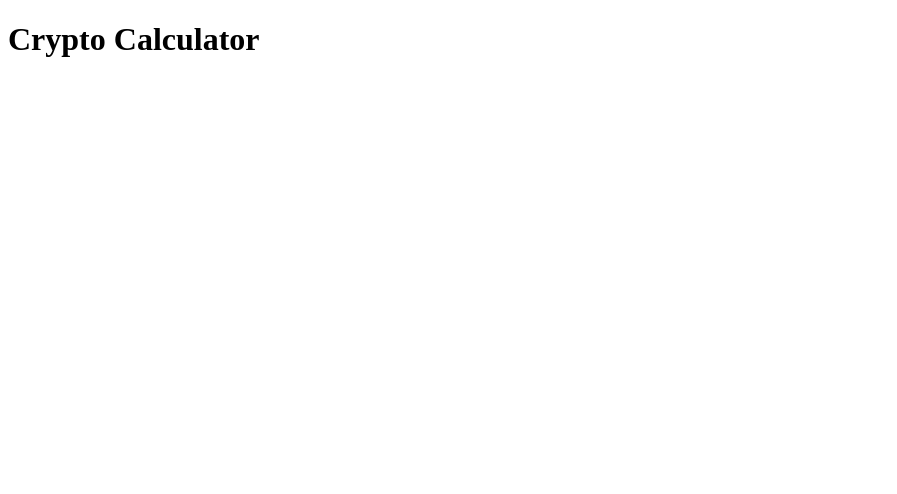
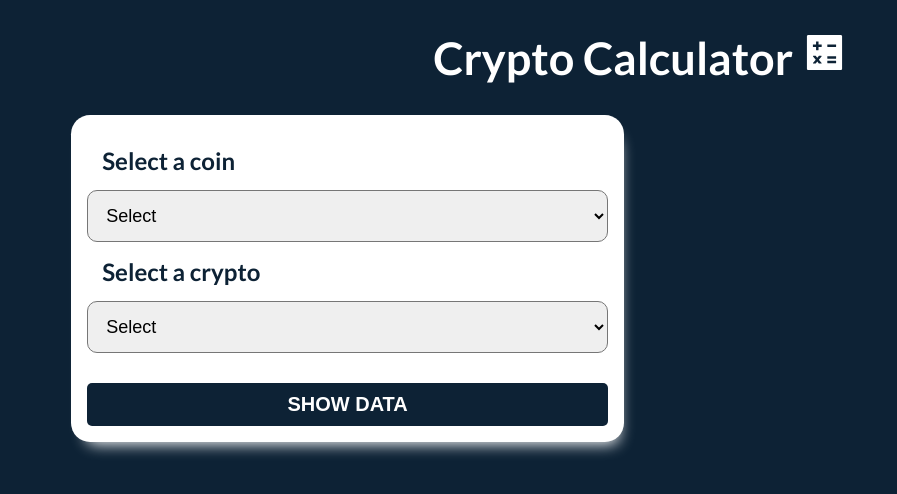
Before and after one commit to alexis691/crypto_calculator, a React (Vite) app: page / in a window 1280 px wide. Shown: the top 494 px of the page, without its empty margins (0-897 px from the left). Built offline with nearby package versions, Linux system fonts and the light colour scheme.

Commit message:
:sparkles: show components, and get price between pairs

```diff
--- a/package.json
+++ b/package.json
@@ -7,8 +7,11 @@
     "preview": "vite preview"
   },
   "dependencies": {
+    "@emotion/react": "^11.7.1",
+    "@emotion/styled": "^11.6.0",
     "react": "^17.0.2",
-    "react-dom": "^17.0.2"
+    "react-dom": "^17.0.2",
+    "react-icons": "^4.3.1"
   },
   "devDependencies": {
     "@vitejs/plugin-react": "^1.0.7",
--- a/src/App.jsx
+++ b/src/App.jsx
@@ -1,11 +1,85 @@
-import { useState } from 'react'
+import { useState, useEffect } from 'react'
+import styled from '@emotion/styled'
+import {AiFillCalculator} from 'react-icons/ai'
+import Form from './components/Form'
+import Result from './components/Result'
+import Spinner from './components/Spinner'
+
+const Content = styled.div`
+  max-width: 90%;
+  margin: 0 auto;
+  width: 90%;
+  @media (min-width: 992px){
+    display: grid;
+    grid-template-columns: repeat(2, 1fr);
+    column-gap: 2rem;
+  }
+`
+
+const Heading = styled.h1`
+  color: #FFF;
+  text-align: center;
+  font-family: 'Lato', sans-serif;
+  font-size: 45px;
+`
+
+const Data = styled.div`
+  background-color: #FFF;
+  color: #0D2235;
+  box-shadow: 5px 12px 15px -10px rgb(255, 255, 255);
+  -webkit-box-shadow: 5px 12px 15px -10px rgb(255, 255, 255);
+  -moz-box-shadow: 5px 12px 15px -10px rgb(255, 255, 255);
+  background-color: #FFF;
+  padding: 1rem;
+  border-radius: 1.2rem;
+  margin-bottom: 15px;
+`
 
 function App() {
 
+  const [pairCoins, setPairCoins] = useState({})
+  const [result, setResult] = useState({})
+  const [loading, setLoading] = useState(false)
+
+  useEffect(() => {
+    if(Object.keys(pairCoins).length > 0){
+
+      const getPrice = async () => {
+        setLoading(true)
+        setResult({})
+        const {coin, crypto} = pairCoins
+
+        const url = `https://min-api.cryptocompare.com/data/pricemultifull?fsyms=${crypto}&tsyms=${coin}`
+
+        const answer = await fetch(url)
+        const result = await answer.json()
+
+        setResult(result.DISPLAY[crypto][coin]);
+        setLoading(false)
+      }
+
+      getPrice();
+    }
+
+  }, [pairCoins])
+
   return (
-    <div>
-      <h1>Crypto Calculator</h1>
-    </div>
+    <>
+      <Heading>Crypto Calculator <AiFillCalculator /></Heading>
+      <Content>
+        <Data>
+          <Form
+            setPairCoins={setPairCoins}
+          />
+        </Data>
+        {loading && <Spinner/>}
+        {result.PRICE && (
+          <Result
+            result={result}
+          />
+        )}
+      </Content>
+    </>
   )
 }
 
--- /dev/null
+++ b/src/components/Error.jsx
@@ -0,0 +1,23 @@
+import React from 'react'
+import styled from '@emotion/styled'
+import {AiFillCloseCircle} from 'react-icons/ai'
+
+const Texto = styled.div`
+    background-color: #ee2218;
+    color: #FFF;
+    padding: 15px;
+    font-size: 22px;
+    text-transform: uppercase;
+    font-family: 'Lato', sans-serif;
+    font-weight: 700;
+    text-align: center;
+    border-radius: 5px;
+`
+
+const Error = ({message}) => {
+    return (
+        <Texto>{message} <AiFillCloseCircle/> </Texto>
+    )
+}
+
+export default Error
--- /dev/null
+++ b/src/components/Form.jsx
@@ -0,0 +1,65 @@
+import {React, useState} from 'react'
+import Error from './Error'
+import useSelectCoins from '../hooks/useSelectCoins'
+import {coins, cryptoCoins} from '../data/coins'
+import styled from '@emotion/styled'
+
+const InputSubmit = styled.input`
+    background-color: #0D2235;
+    border: none;
+    width: 100%;
+    padding: 10px;
+    color: #FFF;
+    font-weight: 700;
+    text-transform: uppercase;
+    font-size: 20px;
+    border-radius: 5px;
+    transition: background-color .3 ease;
+    margin-top: 30px;
+
+    &:hover{
+        background-color: #092642;
+        cursor: pointer;
+    }
+`
+
+const Form = ({setPairCoins}) => {
+
+    const [error, setError] = useState(false)
+
+    //Calling to personalize hook
+    const [coin, SelectCoin] = useSelectCoins('Select a coin', coins)
+    const [crypto, SelectCrypto] = useSelectCoins('Select a crypto', cryptoCoins)
+
+    const handleSubmit = (e) => {
+        e.preventDefault();
+
+        if([coin, crypto].includes('')){
+            setError(true);
+            return
+        }
+
+        setError(false);
+        setPairCoins({coin, crypto});
+
+    }
+
+    return (
+        <>
+            {error && <Error message='All fields are required' />}
+            <form
+                onSubmit={handleSubmit}
+            >
+                <SelectCoin/>
+                <SelectCrypto/>
+
+                <InputSubmit
+                    type='submit'
+                    value='Show Data'
+                />
+            </form>
+        </>
+    )
+}
+
+export default Form
--- /dev/null
+++ b/src/components/Result.jsx
@@ -0,0 +1,60 @@
+import styled from "@emotion/styled"
+
+const Container = styled.div`
+    background-color: #FFF;
+    color: #0D2235;
+    box-shadow: 5px 12px 15px -10px rgb(255, 255, 255);
+    -webkit-box-shadow: 5px 12px 15px -10px rgb(255, 255, 255);
+    -moz-box-shadow: 5px 12px 15px -10px rgb(255, 255, 255);
+    background-color: #FFF;
+    border-radius: 1.2rem;
+    font-family: 'Lato', sans-serif;
+    display: flex;
+    align-items: center;
+    gap: 4rem;
+    padding: 20px;
+    margin-bottom: 15px;
+`
+
+const Imagen = styled.img`
+    display: block;
+    width: 110px;
+`
+
+const Price = styled.p`
+    font-size: 25px;
+    span{
+        font-weight: 700;
+    }
+`
+
+const Text = styled.p`
+    font-size: 20px;
+    span{
+        font-weight: 700;
+    }
+
+`
+
+const Result = ({result}) => {
+
+    const {PRICE, HIGHDAY, LOWDAY, LASTUPDATE, IMAGEURL, CHANGEDAY} = result
+
+    return (
+        <Container>
+            <Imagen
+                src={`https://cryptocompare.com/${IMAGEURL}`}
+                alt="Crypto Imagen"
+            />
+            <div>
+                <Price>Price: <span>{PRICE}</span></Price>
+                <Text>Highest day price: <span>{HIGHDAY}</span></Text>
+                <Text>Lowest day price: <span>{LOWDAY}</span></Text>
+                <Text>Change day: <span>{CHANGEDAY}</span></Text>
+                <Text>Las update: <span>{LASTUPDATE}</span></Text>
+            </div>
+        </Container>
+    )
+}
+
+export default Result
--- /dev/null
+++ b/src/components/Spinner.jsx
@@ -0,0 +1,9 @@
+import '../styles/spinner.css'
+
+const Spinner = () => {
+    return (
+        <div className="loader"></div>
+    )
+}
+
+export default Spinner
--- /dev/null
+++ b/src/data/coins.js
@@ -0,0 +1,18 @@
+const coins = [
+    {id: 'USD', name: 'American Dollar'},
+    {id: 'EUR', name: 'Euro'},
+    {id: 'MXM', name: 'Mexican Peso'},
+    {id: 'GBP', name: 'Libra Esterlina'},
+]
+
+const cryptoCoins = [
+    {id: 'BTC', name: 'Bitcoin'},
+    {id: 'ETH', name: 'Etherium'},
+    {id: 'BNB', name: 'Binance coin'},
+    {id: 'ADA', name: 'Cardano'},
+]
+
+export {
+    coins,
+    cryptoCoins
+}
--- /dev/null
+++ b/src/hooks/useSelectCoins.jsx
@@ -0,0 +1,46 @@
+import {React, useState} from 'react'
+import styled from '@emotion/styled'
+
+const Label = styled.label`
+    color: #0D2235;
+    display: block; //pasarlo a la siguiente linea
+    font-family: 'Lato', sans-serif;
+    font-size: 24px;
+    font-weight: 700;
+    margin: 15px;
+`
+
+const Select = styled.select`
+    width: 100%;
+    font-size: 18px;
+    padding: 14px;
+    border-radius: 10px;
+`
+
+const useSelectCoins = (label, options) => {
+
+    const [state, setState] = useState('')
+
+    const selectCoins = () => (
+        <>
+            <Label>{label}</Label>
+            <Select
+                value={state}
+                onChange={e => setState(e.target.value)}
+            >
+                <option value=''>Select</option>
+                {options.map(option => (
+                    <option
+                        key={option.id}
+                        value={option.id}
+                    >{option.name}</option>
+                ))}
+
+            </Select>
+        </>
+    )
+
+    return [state,  selectCoins]
+}
+
+export default useSelectCoins
--- a/src/index.css
+++ b/src/index.css
@@ -0,0 +1,3 @@
+body{
+    background-color: #0D2235;
+}
--- /dev/null
+++ b/src/styles/spinner.css
@@ -0,0 +1,63 @@
+.loader {
+    font-size: 10px;
+    margin: 50px auto;
+    text-indent: -9999em;
+    width: 11em;
+    height: 11em;
+    border-radius: 50%;
+    background: #ffffff;
+    background: -moz-linear-gradient(left, #ffffff 10%, rgba(255, 255, 255, 0) 42%);
+    background: -webkit-linear-gradient(left, #ffffff 10%, rgba(255, 255, 255, 0) 42%);
+    background: -o-linear-gradient(left, #ffffff 10%, rgba(255, 255, 255, 0) 42%);
+    background: -ms-linear-gradient(left, #ffffff 10%, rgba(255, 255, 255, 0) 42%);
+    background: linear-gradient(to right, #ffffff 10%, rgba(255, 255, 255, 0) 42%);
+    position: relative;
+    -webkit-animation: load3 1.4s infinite linear;
+    animation: load3 1.4s infinite linear;
+    -webkit-transform: translateZ(0);
+    -ms-transform: translateZ(0);
+    transform: translateZ(0);
+  }
+  .loader:before {
+    width: 50%;
+    height: 50%;
+    background: #ffffff;
+    border-radius: 100% 0 0 0;
+    position: absolute;
+    top: 200;
+    left: 0;
+    content: '';
+  }
+  .loader:after {
+    background: #0D2235;
+    width: 75%;
+    height: 75%;
+    border-radius: 50%;
+    content: '';
+    margin: auto;
+    position: absolute;
+    top: 0;
+    left: 0;
+    bottom: 0;
+    right: 0;
+  }
+  @-webkit-keyframes load3 {
+    0% {
+      -webkit-transform: rotate(0deg);
+      transform: rotate(0deg);
+    }
+    100% {
+      -webkit-transform: rotate(360deg);
+      transform: rotate(360deg);
+    }
+  }
+  @keyframes load3 {
+    0% {
+      -webkit-transform: rotate(0deg);
+      transform: rotate(0deg);
+    }
+    100% {
+      -webkit-transform: rotate(360deg);
+      transform: rotate(360deg);
+    }
+  }
```
Also changed, not shown: 1 other file (tests, documents, lock files or other folders).
